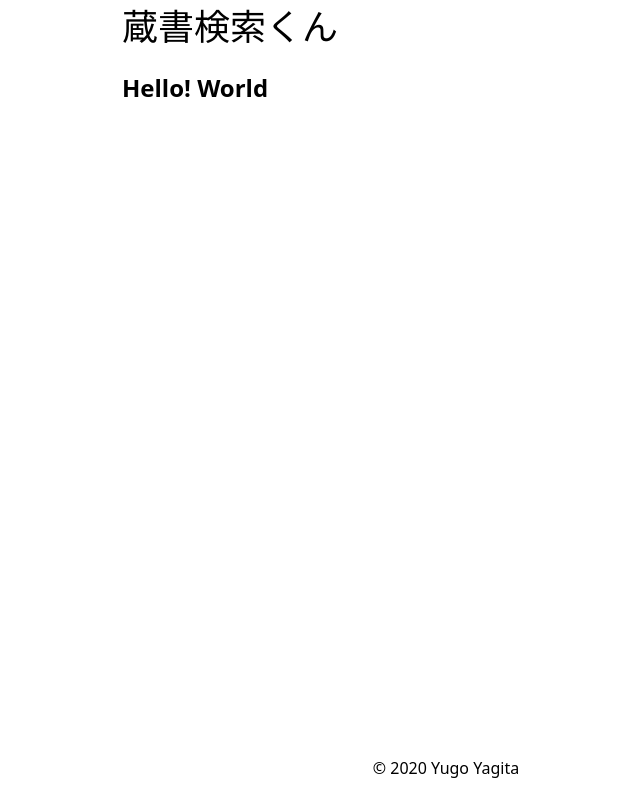
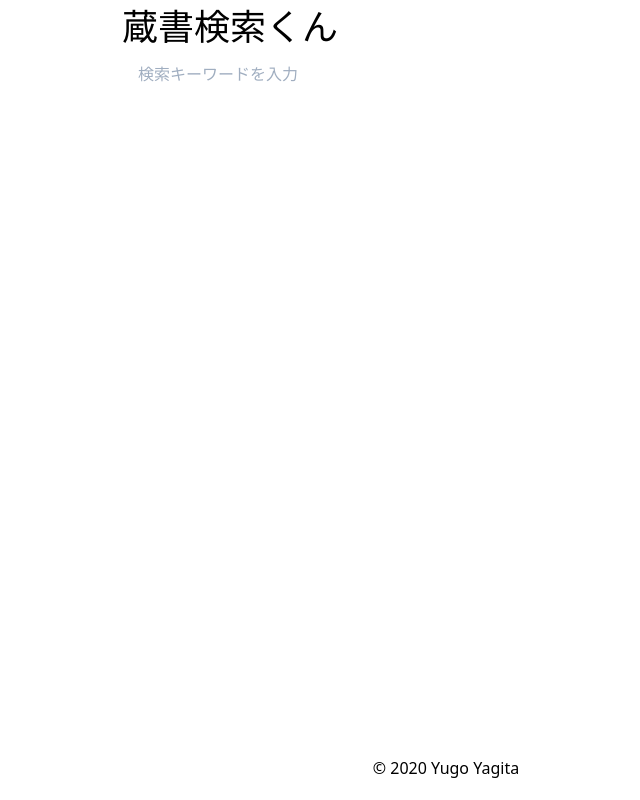
Before and after one commit to ygkn/SAProgEx-web, a Next.js app: page / in a window 1280 px wide. Shown: the whole page, without its empty margins (194-834 px from the left). Built offline with nearby package versions, Linux system fonts and the light colour scheme.

Commit message:
add searching form

```diff
--- a/src/pages/index.tsx
+++ b/src/pages/index.tsx
@@ -1,14 +1,72 @@
 import { NextPage } from 'next';
+import { FormEvent, useCallback, useState } from 'react';
 
-import { Heading, Layout, SEO } from '../components';
+import { Layout, Paragraph, SEO } from '../components';
+import { useQueryAPI } from '../hooks';
 
-const IndexPage: NextPage = () => (
+const IndexPage: NextPage = () => {
+  const [inputtingQuery, setInputtingQuery] = useState<string>('');
+  const [submittedQuery, setSubmittedQuery] = useState<undefined | string>(
+    undefined
+  );
+
+  const { isLoading, data, error } = useQueryAPI(
+    'books',
+    { query: submittedQuery },
+    { enabled: submittedQuery !== undefined }
+  );
+
+  const handleChangeQuery = useCallback(
+    (event: FormEvent<HTMLInputElement>) =>
+      setInputtingQuery(event.currentTarget.value),
+    []
+  );
+
+  const handleSubmit = async (event: FormEvent<HTMLFormElement>) => {
+    event.preventDefault();
+
+    setSubmittedQuery(inputtingQuery);
+  };
+
+  return (
     <>
       <SEO title="" description="蔵書を検索" path="/" />
       <Layout>
-      <Heading>Hello! World</Heading>
+        <form className="flex" onSubmit={handleSubmit}>
+          <input
+            type="search"
+            name="query"
+            className="flex-grow px-4 py-2 rounded-sm"
+            onChange={handleChangeQuery}
+            value={inputtingQuery}
+            placeholder="検索キーワードを入力"
+            autoComplete="off"
+          />
+        </form>
+
+        {error && (
+          <section>
+            <Paragraph>エラーが発生しました</Paragraph>
+            <Paragraph>
+              <b>{error.message}</b>
+            </Paragraph>
+          </section>
+        )}
+
+        {data?.total && <Paragraph>{data.total} 件見つかりました</Paragraph>}
+        {data && data.total === 0 && (
+          <Paragraph>該当する書籍が見つかりませんでした</Paragraph>
+        )}
+
+        {data &&
+          data.items.map((book) => (
+            <article key={book.ID}>{book.TITLE}</article>
+          ))}
+
+        {isLoading && <p>検索中……</p>}
       </Layout>
     </>
   );
+};
 
 export default IndexPage;
```
Lines whose indentation alone changed are shown as unchanged.
